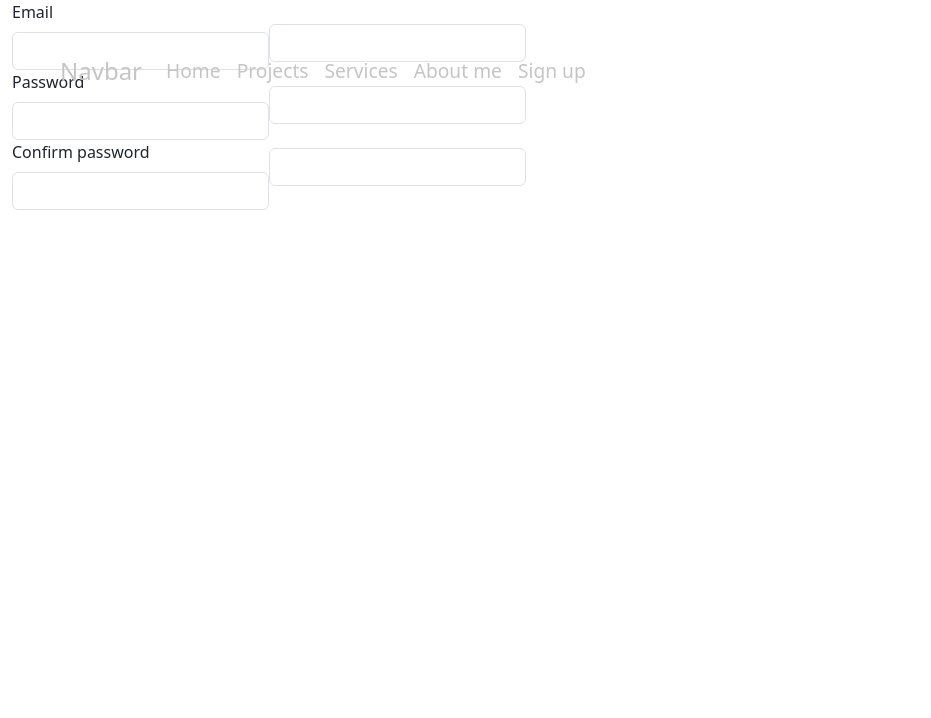
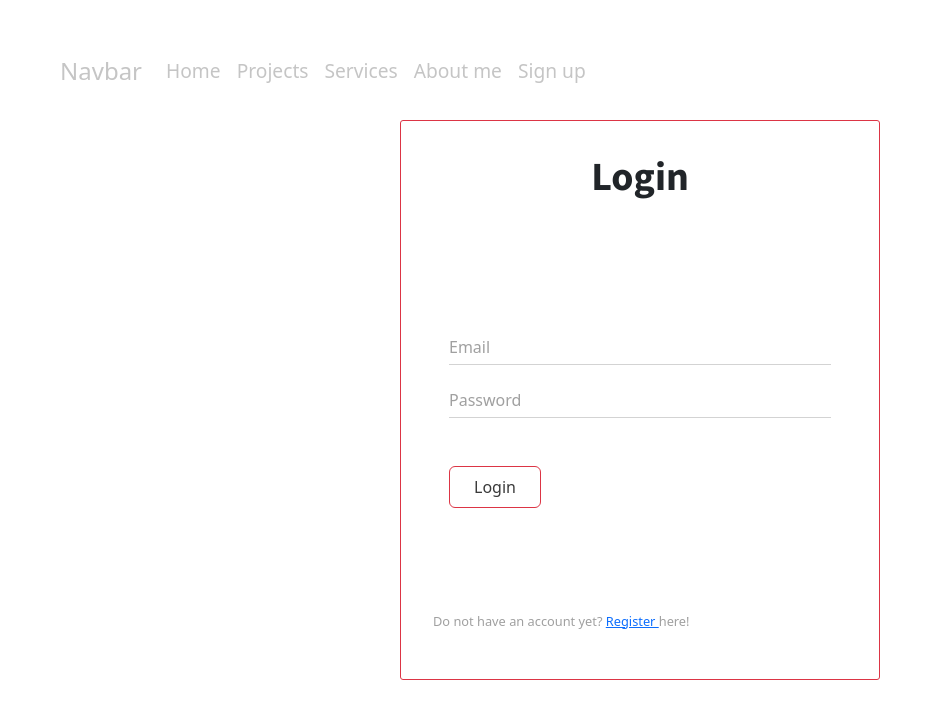
Before and after one commit to albertjon-0915/portfolio2, a React (Create React App) app: page /signup in a window 1280 px wide. Shown: the top 718 px of the page, without its empty margins (0-931 px from the left). Built offline with nearby package versions, Linux system fonts and the light colour scheme.

Commit message:
hero section finalized/login page

```diff
--- a/src/components/hero.js
+++ b/src/components/hero.js
@@ -1,11 +1,8 @@
 import React, { useEffect, useState } from "react";
-import AliceCarousel from "react-alice-carousel";
 import "react-alice-carousel/lib/alice-carousel.css";
 
 import "../styling/hero.scss";
 import { Container } from "react-bootstrap";
-import space from "../media/space.jpg";
-import astronaut from "../media/astonaut.webp";
 import { BsFacebook, BsGithub, BsLinkedin } from "react-icons/bs";
 import { GrContact } from "react-icons/gr";
 import { HiDownload } from "react-icons/hi";
@@ -88,7 +85,28 @@ function Hero() {
                     </button>
                </div>
 
-               <ul className="socials-container list-unstyled d-flex">
+               <ul className="socials-container1 list-unstyled d-flex">
+                    <li className="item1">
+                         <a href="">
+                              <BsFacebook />
+                         </a>
+                    </li>
+                    <li className="item2">
+                         <a href="">
+                              <BsGithub />
+                         </a>
+                    </li>
+                    <li className="item3">
+                         <a href="">
+                              <BsLinkedin />
+                         </a>
+                    </li>
+                    <div className="item4">
+                         <a href="">Let's talk</a>
+                    </div>
+               </ul>
+
+               <ul className="socials-container2 list-unstyled d-flex">
                     <li className="item1">
                          <a href="">
                               <BsFacebook />
--- a/src/pages/signup.js
+++ b/src/pages/signup.js
@@ -1,25 +1,63 @@
-import React from "react";
-import { Container, Form, Row } from "react-bootstrap";
+import React, { useEffect } from "react";
+import "../styling/signup.scss";
+import { Container, Form, Button } from "react-bootstrap";
 
-function signup() {
+function Signup() {
+     const getActive = () => {
+          const input = document.querySelectorAll(".input-field-container");
+
+          input.forEach((inp) => {
+               const inputValue = inp.querySelector(".input-field");
+               const inputLabel = inp.querySelector(".form-label");
+
+               inputValue.addEventListener("focus", () => inputLabel.classList.add("active"));
+               inputValue.addEventListener("blur", () => {
+                    if (inputValue.value !== "") return;
+                    inputLabel.classList.remove("active");
+               });
+          });
+     };
+
+     const loginUser = () => {
+          fetch(`${process.env.REACT_APP_API_URL}/users/login`, { method: "POST" })
+               .then((res) => res.json())
+               .then((result) => {
+                    console.log(result);
+               });
+     };
+
+     useEffect(() => {
+          getActive();
+     }, []);
      return (
           <Container fluid className="signup-container">
-               <div className="form-wrapper d-flex">
+               <div className="form-wrapper1">
+                    <h1 className="text-center">Login</h1>
                     <Form className="login">
-                         <Form.Group>
-                              <Form.Label>Email</Form.Label>
-                              <Form.Control></Form.Control>
+                         <Form.Group className="input-field-container">
+                              <Form.Label className="form-label">Email</Form.Label>
+                              <Form.Control className="input-field"></Form.Control>
                          </Form.Group>
-                         <Form.Group>
-                              <Form.Label>Password</Form.Label>
-                              <Form.Control></Form.Control>
+                         <Form.Group className="input-field-container">
+                              <Form.Label className="form-label">Password</Form.Label>
+                              <Form.Control className="input-field"></Form.Control>
                          </Form.Group>
-                         <Form.Group>
-                              <Form.Label>Confirm password</Form.Label>
-                              <Form.Control></Form.Control>
-                         </Form.Group>
+                         {/* <Form.Group className="input-field-container">
+                              <Form.Label className="form-label">Confirm password</Form.Label>
+                              <Form.Control className="input-field"></Form.Control>
+                         </Form.Group> */}
+                         <Button type="submit" className="submit-button-wrapper1 ms-3">
+                              Login
+                         </Button>
                     </Form>
-                    <Form className="register">
+                    <p>
+                         Do not have an account yet?{" "}
+                         <span>
+                              <a href="">Register </a>
+                         </span>
+                         here!
+                    </p>
+                    {/* <Form className="register">
                          <Form.Group>
                               <Form.Label></Form.Label>
                               <Form.Control></Form.Control>
@@ -32,10 +70,10 @@ function signup() {
                               <Form.Label></Form.Label>
                               <Form.Control></Form.Control>
                          </Form.Group>
-                    </Form>
+                    </Form> */}
                </div>
           </Container>
      );
 }
 
-export default signup;
+export default Signup;
--- a/src/styling/signup.scss
+++ b/src/styling/signup.scss
@@ -0,0 +1,80 @@
+@import "./variables.scss";
+
+.signup-container {
+     height: 100vh;
+     display: flex;
+     justify-content: center;
+     align-items: center;
+
+     .form-wrapper1 {
+          border: 1px solid $secondaryFontColor;
+          border-radius: 3px;
+          padding: 2em;
+          height: 35em;
+          width: 30em;
+          display: flex;
+          flex-direction: column;
+          justify-content: space-between;
+
+          p {
+               color: lighten($primaryFontColor, 40%);
+               font-size: 0.8rem;
+          }
+
+          .login {
+               width: 100%;
+
+               .submit-button-wrapper1 {
+                    margin-top: 2em;
+
+                    @include buttonConfig2(
+                         0.5em,
+                         1.5em,
+                         unset,
+                         $secondaryFontColor,
+                         $secondaryFontColor,
+                         $secondaryFontColor,
+                         $primaryFontColor
+                    );
+               }
+
+               .input-field-container {
+                    position: relative;
+                    margin: 1em;
+
+                    & * {
+                         transition: 0.3s ease-in-out;
+                    }
+
+                    .input-field {
+                         border-radius: unset;
+                         border-top: none;
+                         border-left: none;
+                         border-right: none;
+                         border-bottom: 1px solid lighten($primaryFontColor, 60%);
+                         outline: none;
+                         box-shadow: none;
+
+                         &:active,
+                         &:focus {
+                              border-bottom: 1px solid lighten($secondaryFontColor, 10%);
+                         }
+                    }
+
+                    .form-label {
+                         position: absolute;
+                         top: 50%;
+                         left: 0;
+                         margin: 0;
+                         transform: translateY(-50%);
+                         color: lighten($primaryFontColor, 40%);
+                    }
+
+                    .active {
+                         top: -2px;
+                         font-size: 0.9rem;
+                    }
+               }
+          }
+     }
+}
--- a/src/styling/variables.scss
+++ b/src/styling/variables.scss
@@ -1,5 +1,6 @@
 $differenceFontColor: #c5c5c5;
 $primaryFontColor: #3a3a3a;
+$secondaryFontColor: #dc3545;
 $bgColor: rgba(14, 31, 47, 255);
 
 @mixin buttonConfig($me: unset) {
@@ -23,13 +24,14 @@ $bgColor: rgba(14, 31, 47, 255);
      $marginvalue,
      $borderColor,
      $background: none,
-     $borderradius: unset
+     $borderradius: unset,
+     $fontColor: #c5c5c5
 ) {
      border-radius: $borderradius !important;
      background: none;
      border: 1px solid $borderColor;
      padding: $paddingvalue1 $paddingvalue2;
-     color: $differenceFontColor;
+     color: $fontColor;
      transition: 0.3s ease-in-out;
 
      &:hover {
```
Also changed, not shown: src/styling/hero.scss (+52 -52 lines).
